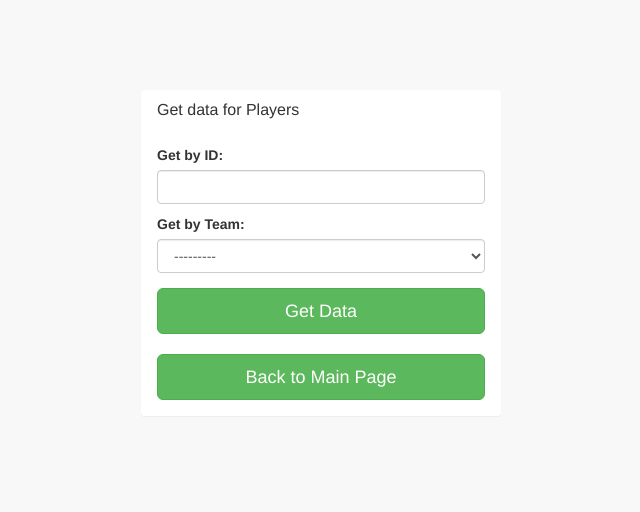
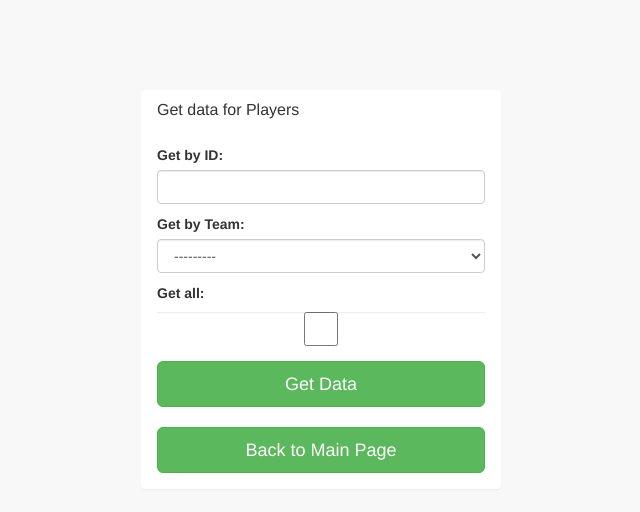
Before and after one commit to MarcinDylong/FPL, a Django app: page /get_players_history/ in a window 1280 px wide. Shown: the top 512 px of the page, without its empty margins (319-959 px from the left). Run offline with Django 3.2, Linux system fonts and the light colour scheme; the visitor is signed in with stand-in values (Sample User, id 1); data that the repository does not hold is empty; style sheets or scripts are compiled from the project's sources; some libraries are stand-ins or nearby versions.

Commit message:
Get all player history added

```diff
--- a/fantasy_pl/forms.py
+++ b/fantasy_pl/forms.py
@@ -13,9 +13,15 @@ class LoginForm(forms.Form):
 
 class GetDataForm(forms.Form):
     id = forms.IntegerField(label='Get by ID', required=False,
-                            widget=forms.NumberInput(attrs={'class': 'form-control'}))
-    team = forms.ModelChoiceField(label='Get by Team', required=False, queryset=Team.objects.all().order_by('name'),
-                            widget=forms.Select(attrs={'class': 'form-control'}))
+                            widget=forms.NumberInput(
+                                attrs={'class': 'form-control'}))
+    team = forms.ModelChoiceField(label='Get by Team', required=False,
+                                  queryset=Team.objects.all().order_by('name'),
+                                  widget=forms.Select(
+                                      attrs={'class': 'form-control'}))
+    all = forms.BooleanField(label='Get all', required=False,
+                             widget=forms.CheckboxInput(
+                                      attrs={'class': 'form-control'}))
 
 
 class CreateUserForm(forms.Form):
--- a/fantasy_pl/templates/components/player.html
+++ b/fantasy_pl/templates/components/player.html
@@ -246,12 +246,6 @@
                                                     {% endfor %}
                                                 {% endwith %}
                                             </td>
-                                            {#                                            {% with ''|center:team.strength as range %}#}
-                                            {#                                                {% for i in range %}#}
-                                            {#                                                    <i class="fa fa-star fa-fw"></i>#}
-                                            {#                                                {% endfor %}#}
-                                            {#                                            {% endwith %}#}
-
                                             <td class="center" align="center">{{ f.team_h.strength_overall_home }}</td>
                                             <td class="center" align="center">{{ f.team_h.strength_defence_home }}</td>
                                             <td class="center" align="center">{{ f.team_h.strength_attack_home }}</td>
--- a/fantasy_pl/views/views_data.py
+++ b/fantasy_pl/views/views_data.py
@@ -130,6 +130,7 @@ class GetPlayersHistoryView(PermissionRequiredMixin, View):
         if form.is_valid():
             id = form.cleaned_data['id']
             team = form.cleaned_data['team']
+            all = form.cleaned_data['all']
             if id:
                 try:
                     data = get_individual_player_data(id)
@@ -169,6 +170,28 @@ class GetPlayersHistoryView(PermissionRequiredMixin, View):
                        'title': "Get data",
                        'form': GetDataForm()}
                 return render(request, "components/get_data.html", ctx)
+            elif all:
+                players = Player.objects.all()
+                for p in players:
+                    try:
+                        data = get_individual_player_data(p.id)
+                        history = data['history']
+                        get_player_data(history)
+                        fixture = data['fixtures']
+                        get_player_fixture(fixture)
+                    except Exception as e:
+                        ctx = {'unsuccessful': True,
+                               'info': 'Error occured',
+                               'error': format(e),
+                               'title': "Get data",
+                               'form': GetDataForm()}
+                        return render(request, "components/event.html", ctx)
+
+                ctx = {'successful': True,
+                       'info': f'Data for players in has been updated',
+                       'title': "Get data",
+                       'form': GetDataForm()}
+                return render(request, "components/get_data.html", ctx)
             else:
                 ctx = {'title': "Get data", 'form': GetDataForm()}
                 return render(request, 'components/get_data.html', ctx)
```
